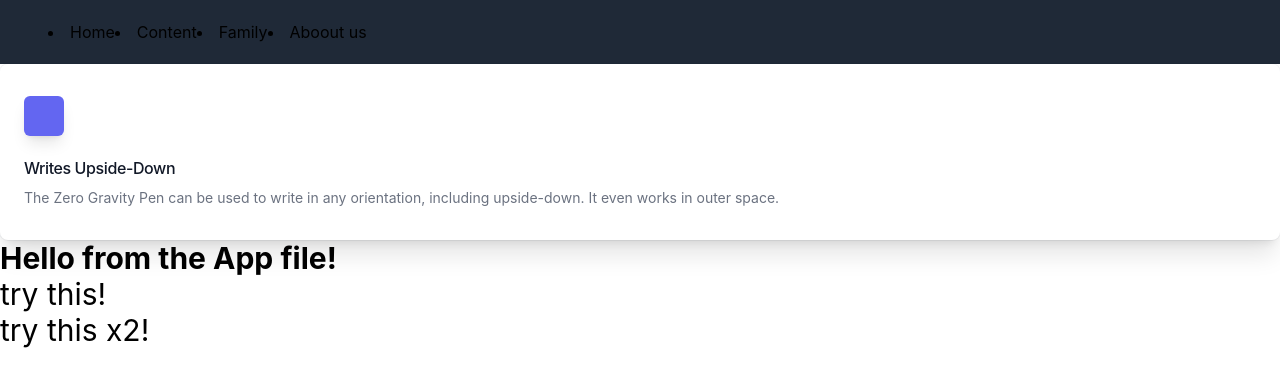
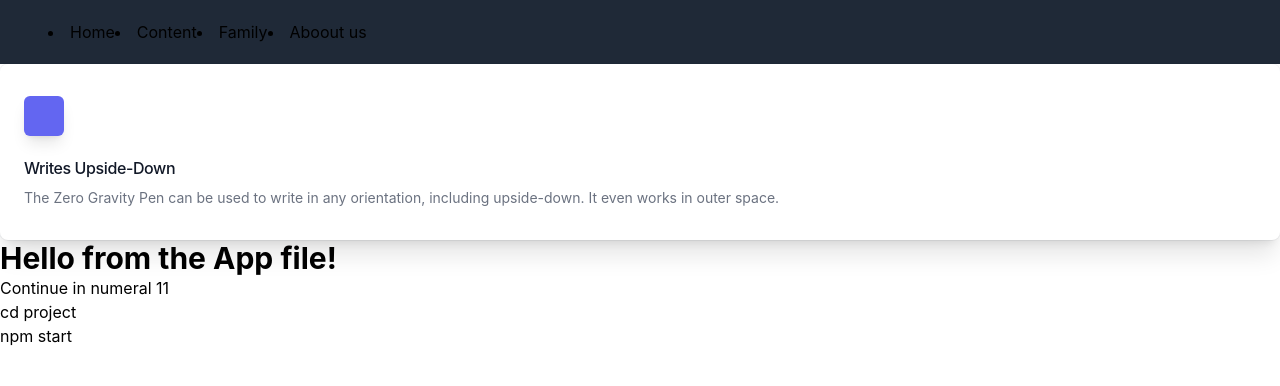
Before and after one commit to RodriguezOswaldo/learnReact, a React (Create React App) app in the folder first/: page / in a window 1280 px wide. Shown: the top 386 px of the page. Built offline with nearby package versions, Linux system fonts and the light colour scheme.

Commit message:
continue project

```diff
--- a/first/src/App.js
+++ b/first/src/App.js
@@ -5,8 +5,9 @@ function tryThis(){
         <div className="tryThis">
             <h3  className="text-3xl font-bold ">Hello from the App file!</h3>
             <ul>
-                <li className="text-3xl">try this!</li>
-                <li className="text-3xl ">try this x2!</li>
+                <li>Continue in numeral 11</li>
+                <li>cd project</li>
+                <li>npm start</li>
             </ul>
         </div>
 
```
